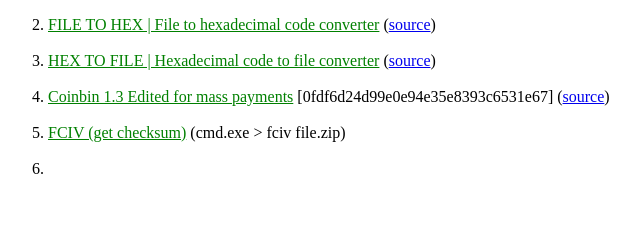
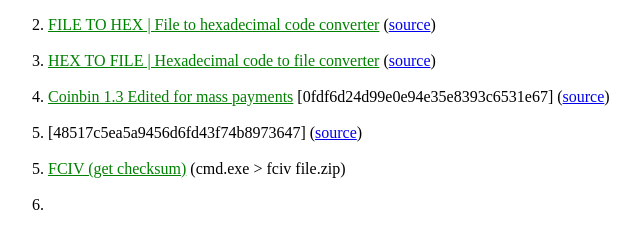
Before and after one commit to megatoolzzz/megatoolzzz.github.io, a plain HTML site: page index.html in a window 1280 px wide. Shown: the part 125-374 px from the top of the page, without its empty margins (18-658 px from the left). Drawn offline with Linux system fonts and the light colour scheme.

Commit message:
Update index.html

```diff
--- a/index.html
+++ b/index.html
@@ -28,6 +28,8 @@
         <br>
         4. <a href="https://github.com/megatoolzzz/megatoolzzz.github.io/raw/master/coinbin-1.3_edited.zip" class="link">Coinbin 1.3 Edited for mass payments</a> [0fdf6d24d99e0e94e35e8393c6531e67] (<a href="https://github.com/OutCast3k/coinbin/" target="_blank">source</a>)<br>
         <br>
+        5. <a href="" class="link"></a> [48517c5ea5a9456d6fd43f74b8973647] (<a href="https://github.com/iancoleman/bip39" target="_blank">source</a>)<br>
+        <br>
         5. <a href="http://download.microsoft.com/download/c/f/4/cf454ae0-a4bb-4123-8333-a1b6737712f7/windows-kb841290-x86-enu.exe" class="link">FCIV (get checksum)</a> (cmd.exe > fciv file.zip)<br>
         <br>
         6. <br>
```
